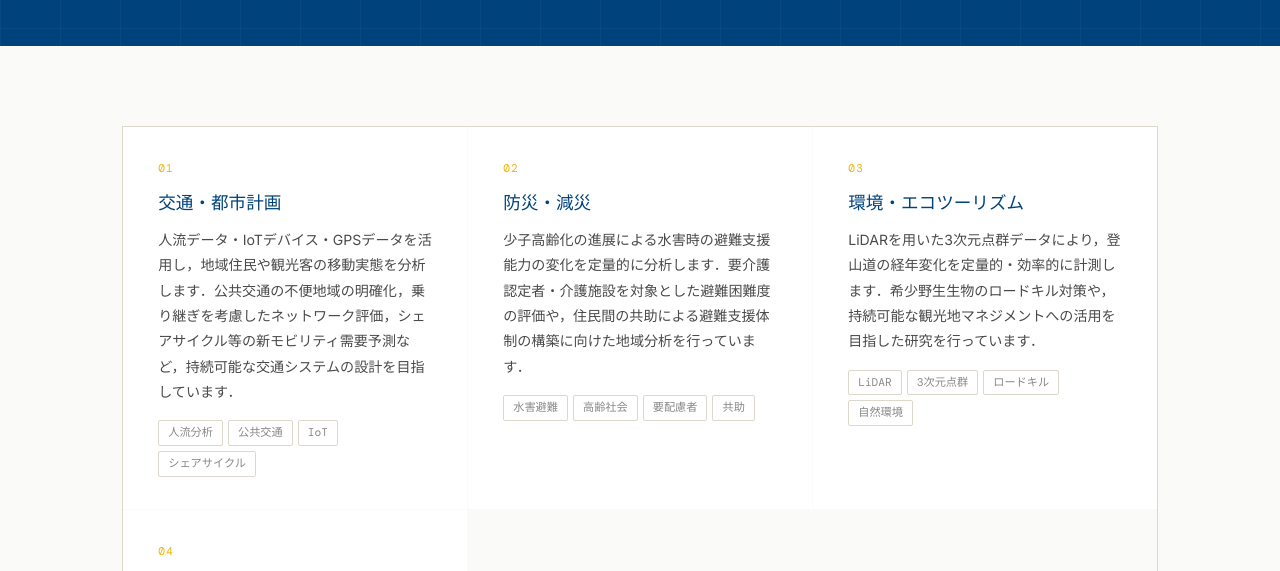
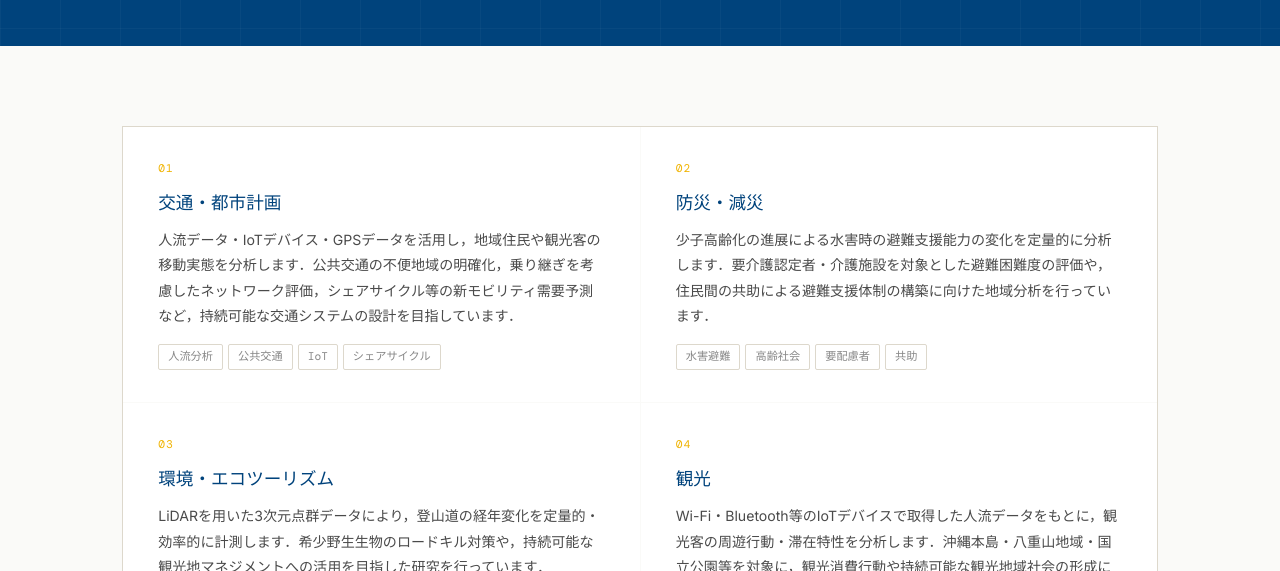
Before and after one commit to laboratory-ip-ryukyu/laboratory-ip-ryukyu.github.io, a plain HTML site: page research.html in a window 1280 px wide. Shown: the part 212-783 px from the top of the page. Drawn offline with nearby package versions, Linux system fonts and the light colour scheme.

Commit message:
Add files via upload

```diff
--- a/css/style.css
+++ b/css/style.css
@@ -130,7 +130,8 @@ section { padding: 5rem 0; }
 .news-more { margin-top: 1.5rem; }
 
 /* ── RESEARCH ── */
-.research-grid { display: grid; grid-template-columns: repeat(auto-fit, minmax(280px, 1fr)); gap: 1px; border: 1px solid var(--border); }
+.research-grid { display: grid; grid-template-columns: 1fr 1fr; gap: 1px; border: 1px solid var(--border); }
+@media (max-width: 700px) { .research-grid { grid-template-columns: 1fr; } }
 .research-card {
   background: var(--bg-white); padding: 2rem 2.2rem;
   transition: box-shadow 0.2s;
```
